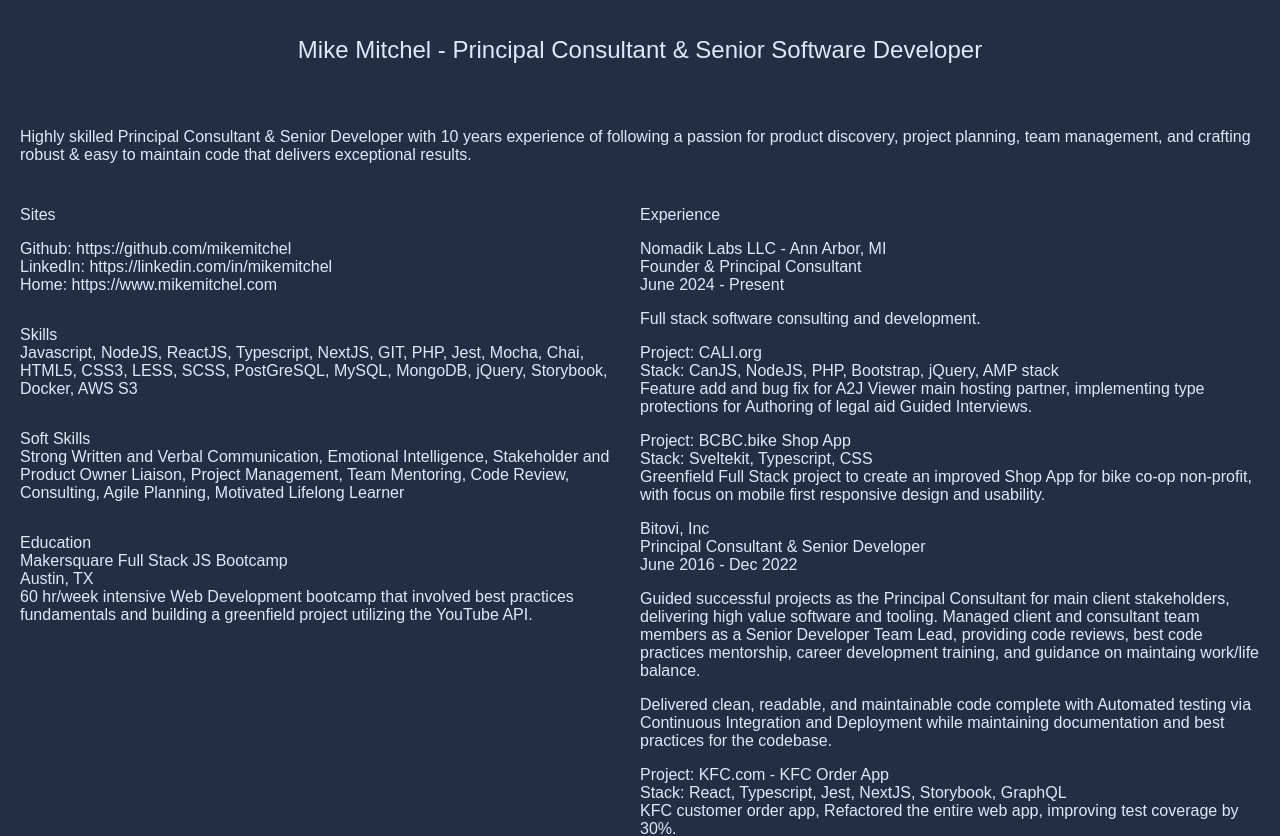
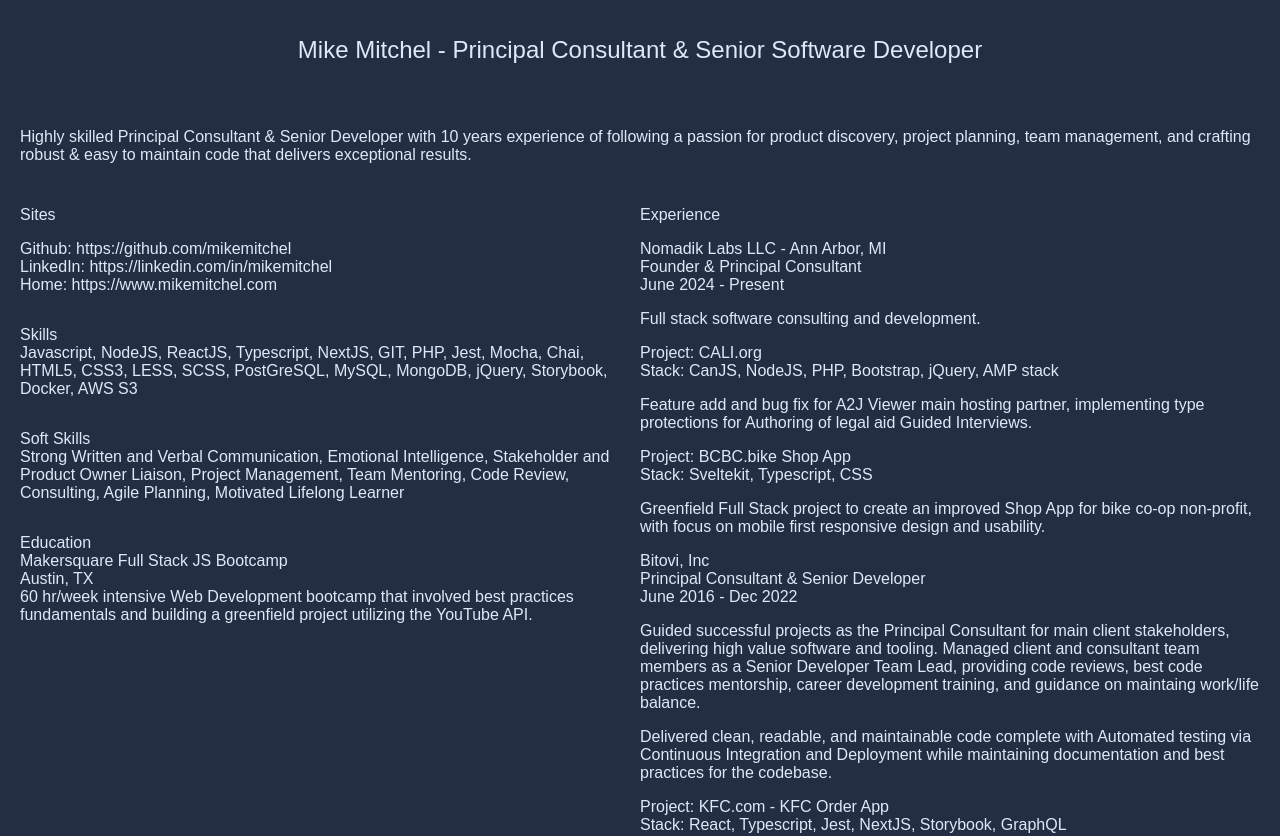
Before and after one commit to mikemitchel/portfolio, a SvelteKit app: page / in a window 1280 px wide. Shown: the top 836 px of the page. Built offline with nearby package versions, Linux system fonts and the light colour scheme.

Commit message:
wrap project & stack in sub-section

```diff
--- a/src/routes/+page.svelte
+++ b/src/routes/+page.svelte
@@ -76,6 +76,8 @@
 							<div class="project sub-section">
 								<div>Project: {project.name}</div>
 								<div>Stack: {project.stack}</div>
+							</div>
+							<div class="project-details sub-section">
 								<div>{project.details}</div>
 							</div>
 						{/each}
```
